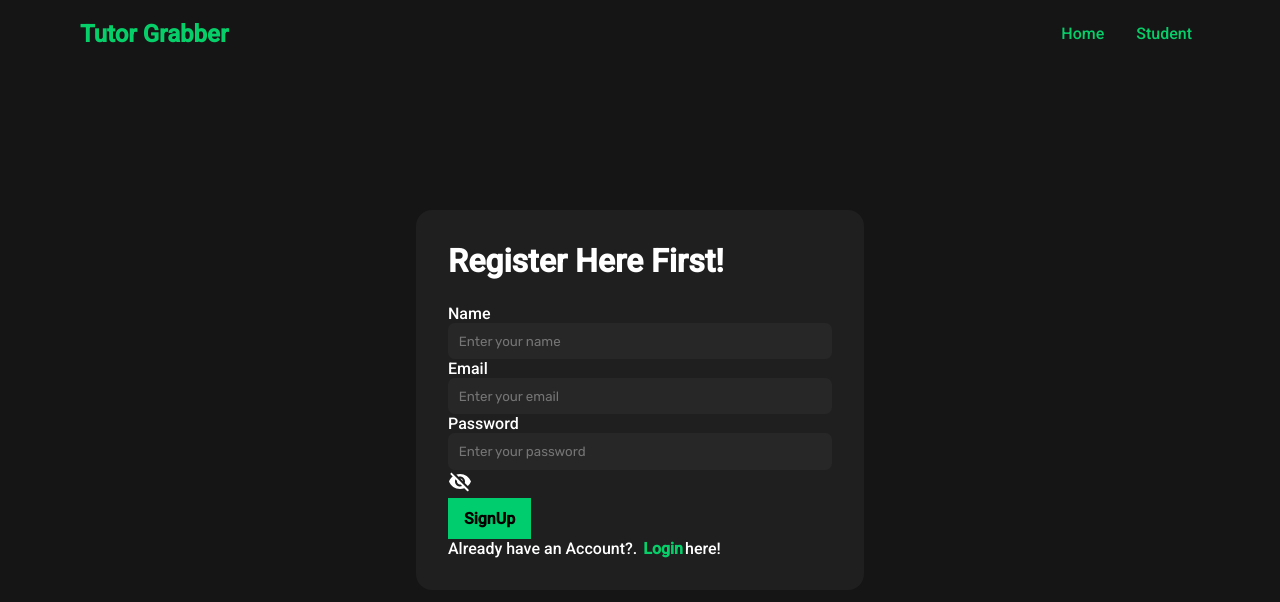
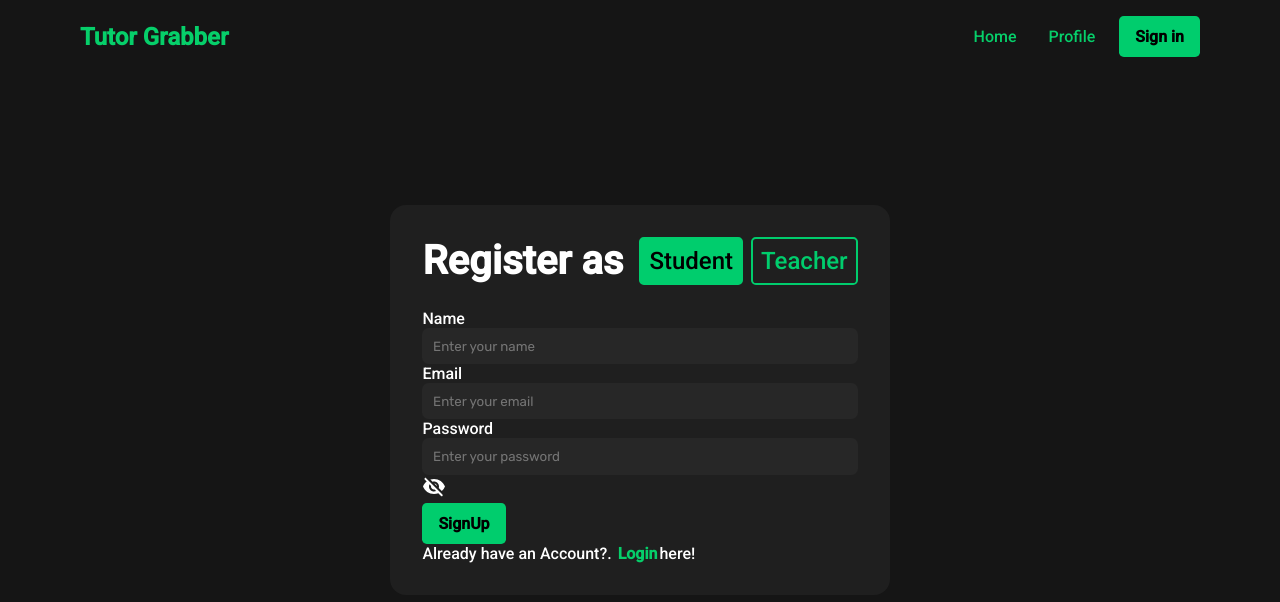
Before and after one commit to scragonrex/RentGrabberFrontend, a React (Create React App) app: page /signup in a window 1280 px wide. Shown: the top 602 px of the page. Built offline with nearby package versions, Linux system fonts and the light colour scheme.

Commit message:
added userType variable to identify the user as student or teacher

```diff
--- a/src/App.js
+++ b/src/App.js
@@ -11,6 +11,8 @@ import SignUp from "./pages/SignUp";
 import Login from "./pages/Login";
 import Home from "./pages/Home";
 import Navbar from "./components/Navbar";
+import SProfile from "./pages/SProfile";
+import TProfile from "./pages/TProfile";
 
 const router = createBrowserRouter([
   { path: "*", Component: Root },
@@ -30,6 +32,8 @@ function Root() {
           <Route path='/' element={<Home />} />
           <Route path='/login' element={<Login />} />
           <Route path='/signup' element={<SignUp/>} />
+          <Route path='/student/profile' element={<SProfile/>} />
+          <Route path='/teacher/profile' element={<TProfile/>} />
         </Routes>
     </>
   );
--- a/src/components/Navbar.jsx
+++ b/src/components/Navbar.jsx
@@ -44,8 +44,8 @@ const Navbar = () => {
       {mobileView ? "" : <div className="links">
         <ul className='font-green'>
           <li className={`font-para ${location.pathname==="/" && "active"}`} onClick={() => navigate('/')}> Home</li>
-          <li className={`font-para ${location.pathname==="/workout" && "active"}`}  onClick={() => navigate('/student')}>Student</li>
-          {user && <button className='btn' onClick={handleLogout}>Logout</button>}
+          <li className={`font-para ${location.pathname==="/workout" && "active"}`}  onClick={() => navigate('/student/profile')}>Profile</li>
+          {user ? <button className='btn' onClick={handleLogout}>Logout</button> : <button className='btn' onClick={() => navigate('/login')}>Sign in</button>}
         </ul>
       </div>}
     </div>
--- a/src/pages/Home.jsx
+++ b/src/pages/Home.jsx
@@ -16,7 +16,7 @@ const Home = () => {
         </div>
       </div>
       <div className="coursesCont">
-        <p className="font-heading font-bold">Explore Courses by Category</p>
+        <p className="font-heading font-bold">Explore Teachers by Category</p>
         <div className='display-flex-row flexWrap justify-content-between margin-top-2'>
           <CourseMiniCard/>
           <CourseMiniCard/>
--- a/src/pages/Login.jsx
+++ b/src/pages/Login.jsx
@@ -6,15 +6,15 @@ import { Alert, CircularProgress, Snackbar, useMediaQuery } from '@mui/material'
 import { VisibilityOffRounded, VisibilityRounded } from '@mui/icons-material';
 
 const Login = () => {
-    const url = useSelector((state)=>state.auth.url);
-    const mobileView = useMediaQuery('(max-width:600px)');
+    const url = useSelector((state) => state.auth.url);
+    const mobileView = useMediaQuery('(max-width:720px)');
     const navigate = useNavigate();
     const dispatch = useDispatch();
     const [isLoading, setIsLoading] = useState(false);
     const [email, setEmail] = useState("");
     const [password, setPassword] = useState("");
     const [hidePassword, setHidePassword] = useState(true);
-
+    const [userType, setUserType] = useState('student');
     //-------------------Alert----------------------------//
     const [alert, setAlert] = useState({ open: false, message: "" });
     const handleAlertClose = (event, reason) => {
@@ -30,7 +30,7 @@ const Login = () => {
         e.preventDefault();
         console.log("logging")
         setIsLoading(true);
-        const response = await fetch(`${url}/student/login`,
+        const response = await fetch(`${url}/${userType}/login`,
             {
                 method: "POST",
                 body: JSON.stringify({ email, password }),
@@ -51,7 +51,10 @@ const Login = () => {
                     token: loggedIn.token,
                 })
             )
-            navigate('/');
+            if (userType === "teacher")
+                navigate('/teacher/profile');
+            else
+                navigate('/');
         }
     }
 
@@ -59,7 +62,7 @@ const Login = () => {
         if (e.target.value === "")
             setAlert({ open: true, message: "Email required" })
         else {
-             // eslint-disable-next-line
+            // eslint-disable-next-line
             let regex = new RegExp('[a-z0-9]+@[a-z]+\.[a-z]{2,3}');
             if (!regex.test(e.target.value)) {
                 setAlert({ open: true, message: "Invalid email" })
@@ -76,7 +79,13 @@ const Login = () => {
             </Snackbar>
 
             <div className="formContainer ">
-                <h1 className={`font-white ${mobileView ? "font-paraer" : "font-4"}`}>Login Here!</h1>
+                <div className="display-flex-row gap-3">
+                <h1 className={`font-white ${mobileView ? "font-para" : "font-heading"}`}>Login as</h1>
+                <div className="display-flex-row gap-2">
+                    <div className={`userTag font-white font-subHeading ${userType === "student" && "active"}`} onClick={() => setUserType('student')}>Student</div>
+                    <div className={`userTag font-white font-subHeading ${userType === "teacher" && "active"}`} onClick={() => setUserType('teacher')}>Teacher</div>
+                </div>
+                </div>
                 <form onSubmit={login}>
                     <div className='display-flex-col'>
                         <label htmlFor="" className="font-white">Email</label>
--- /dev/null
+++ b/src/pages/SProfile.jsx
@@ -0,0 +1,11 @@
+import React from 'react'
+
+const SProfile = () => {
+  return (
+    <div>
+      SProfile
+    </div>
+  )
+}
+
+export default SProfile;
--- a/src/pages/SignUp.jsx
+++ b/src/pages/SignUp.jsx
@@ -1,15 +1,16 @@
 import React, { useState } from 'react'
 import { VisibilityOffRounded, VisibilityRounded } from '@mui/icons-material'
-import { Alert, CircularProgress, Snackbar, } from '@mui/material'
+import { Alert, CircularProgress, Snackbar, useMediaQuery, } from '@mui/material'
 import { useNavigate } from 'react-router'
 import { useSelector } from 'react-redux'
 const SignUp = () => {
+  const mobileView = useMediaQuery('(max-width:720px)');
   const url = useSelector((state)=>state.auth.url);
   const navigate = useNavigate();
   const [isLoading, setIsLoading] = useState(false);
   const [hidePassword, setHidePassword] = useState(true);
   const [user, setUser] = useState({ name: "", email: "", password: "" });
-
+  const [userType, setUserType] = useState('student');
   //-------------------Alert----------------------------//
   const [alert, setAlert] = useState({ open: false, message: "" });
   const handleAlertClose = (event, reason) => {
@@ -35,10 +36,8 @@ const SignUp = () => {
   const register = async (e) => {
     e.preventDefault();
     console.log("user", user);
-    // const url = "http://localhost:5000/auth/signup";
-    // const url = "https://gymesh-backend.onrender.com/auth/signup";
     setIsLoading(true);
-    const response = await fetch(`${url}/student/signup`,
+    const response = await fetch(`${url}/${userType}/signup`,
       {
         method: "POST",
         body: JSON.stringify(user),
@@ -63,7 +62,13 @@ const SignUp = () => {
         </Alert>
       </Snackbar>
       <div className="formContainer ">
-        <h1 className="font-white ">Register Here First!</h1>
+      <div className="display-flex-row gap-3">
+                <h1 className={`font-white ${mobileView ? "font-para" : "font-heading"}`}>Register as</h1>
+                <div className="display-flex-row gap-2">
+                    <div className={`userTag font-white font-subHeading ${userType === "student" && "active"}`} onClick={() => setUserType('student')}>Student</div>
+                    <div className={`userTag font-white font-subHeading ${userType === "teacher" && "active"}`} onClick={() => setUserType('teacher')}>Teacher</div>
+                </div>
+                </div>
         <form onSubmit={register}>
 
           <div className='display-flex-col'>
--- /dev/null
+++ b/src/pages/TProfile.jsx
@@ -0,0 +1,11 @@
+import React from 'react'
+
+const TProfile = () => {
+  return (
+    <div>
+      TProfile
+    </div>
+  )
+}
+
+export default TProfile
--- a/src/styles/CourseMiniCard.css
+++ b/src/styles/CourseMiniCard.css
@@ -6,6 +6,11 @@
     box-shadow: 0 2px 4px 1px black;
     max-width: 10rem;
     gap: 1rem;
+    cursor: pointer;
+    transition: 0.3s;
+}
+.miniCard:hover{
+    box-shadow: 0 0px 2px 0px black;
 }
 .miniCard svg{
     font-size: 1.5rem;
--- a/src/styles/General.css
+++ b/src/styles/General.css
@@ -198,6 +198,7 @@ font-size: 0.8rem;
     padding: 0.7rem 1rem;
     background-color: rgb(0, 205, 109);
     border: none;
+    border-radius: 0.3rem;
     font-size: 1rem;
     font-weight: bold;
     transition: 0.3s;
@@ -233,7 +234,7 @@ font-size: 0.8rem;
     background-color: rgb(70 71 75);
     border: none;
     font-size: 1rem;
-    border-radius: 0.2rem;
+    border-radius: 0.3rem;
     font-weight: bold;
     transition: 0.3s;
     cursor: pointer;
@@ -245,7 +246,7 @@ font-size: 0.8rem;
     background: transparent;
     border: 2px solid rgb(6, 207, 106);
     padding: 0.7rem 1rem;
-    border-radius: 5px;
+    border-radius: 0.3rem;
     color:rgb(6, 207, 106);
     transition: 0.3s;
     cursor: pointer;
@@ -284,6 +285,18 @@ font-size: 0.8rem;
 
 .backBtn:hover {
     box-shadow: 0px 0px 6px 4px rgb(0, 205, 109);
+}
+
+.userTag{
+    border: 2px solid #00cd6d;
+    color: #00cd6d;
+    padding: 0.5rem;
+    cursor: pointer;
+    border-radius: 0.3rem;
+}
+.userTag.active{
+    background-color: #00cd6d;
+    color: black;
 }
 
 @media  (max-width: 730px){
--- a/src/styles/Login.css
+++ b/src/styles/Login.css
@@ -1,6 +1,7 @@
 .formContainer form {
     margin-top: 0rem;
 }
+
 
 @media only screen and (max-width: 600px)
 {
```
